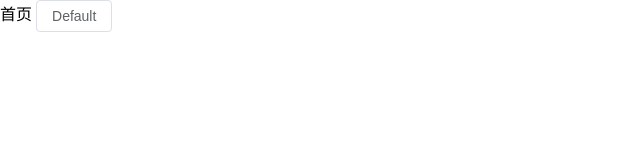
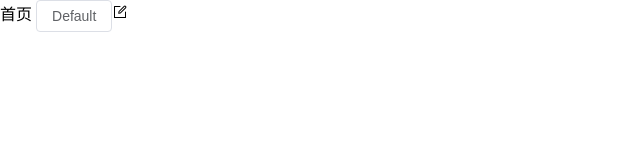
Before and after one commit to helloDangliyi/m-compoents, a Vue app: page / in a window 1280 px wide. Shown: the top 160 px of the page, without its empty margins (0-640 px from the left). Built offline with nearby package versions, Linux system fonts and the light colour scheme.

Commit message:
添加icon图标"

```diff
--- a/package.json
+++ b/package.json
@@ -9,6 +9,7 @@
     "preview": "vite preview"
   },
   "dependencies": {
+    "@element-plus/icons-vue": "^2.0.10",
     "element-plus": "^2.2.29",
     "vue": "^3.2.45",
     "vue-router": "^4.0.13"
--- a/src/App.vue
+++ b/src/App.vue
@@ -7,4 +7,8 @@
   margin: 0;
   padding: 0;
 }
+svg {
+  width: 1em;
+  height: 1em;
+}
 </style>
--- a/src/main.ts
+++ b/src/main.ts
@@ -3,7 +3,22 @@ import App from './App.vue'
 import router from './router/index'
 import ElementPlus from 'element-plus'
 import 'element-plus/dist/index.css'
+import * as Icons from '@element-plus/icons-vue'
+import { toLine } from './utils'
 
 const app = createApp(App)
+
 app.use(router).use(ElementPlus)
+
+// 全局注册图标，牺牲一点性能
+// 转换图标的命名为：el-icon-xxx
+// for (const [key, component] of Object.entries(ElementPlusIconsVue)) {
+//     app.component(key, component)
+// }
+
+for( let i in Icons) {
+    app.component(`el-icon-${toLine(i)}`,(Icons as any)[i])
+
+}
+
 app.mount('#app')
--- /dev/null
+++ b/src/utils/index.ts
@@ -0,0 +1,5 @@
+// 把驼峰命名法转成横连接
+export const toLine = (value:string) => {
+    // 把大写字母分组，转成横杠连接，再转成小写
+    return value.replace(/(A-Z)g/,'-$1').toLocaleLowerCase()
+}
--- a/src/views/Home.vue
+++ b/src/views/Home.vue
@@ -2,6 +2,7 @@
   <div>
     首页
     <el-button>Default</el-button>
+    <el-icon-edit/>
   </div>
 </template>
 
@@ -9,3 +10,4 @@
 </script>
 
 <style lang="scss" scoped></style>
+<!-- 因为element-plus图标改版了，所有的图标都变成了组件，并且是用svg的形式来展示的 -->
```
Also changed, not shown: 1 other file (tests, documents, lock files or other folders).
